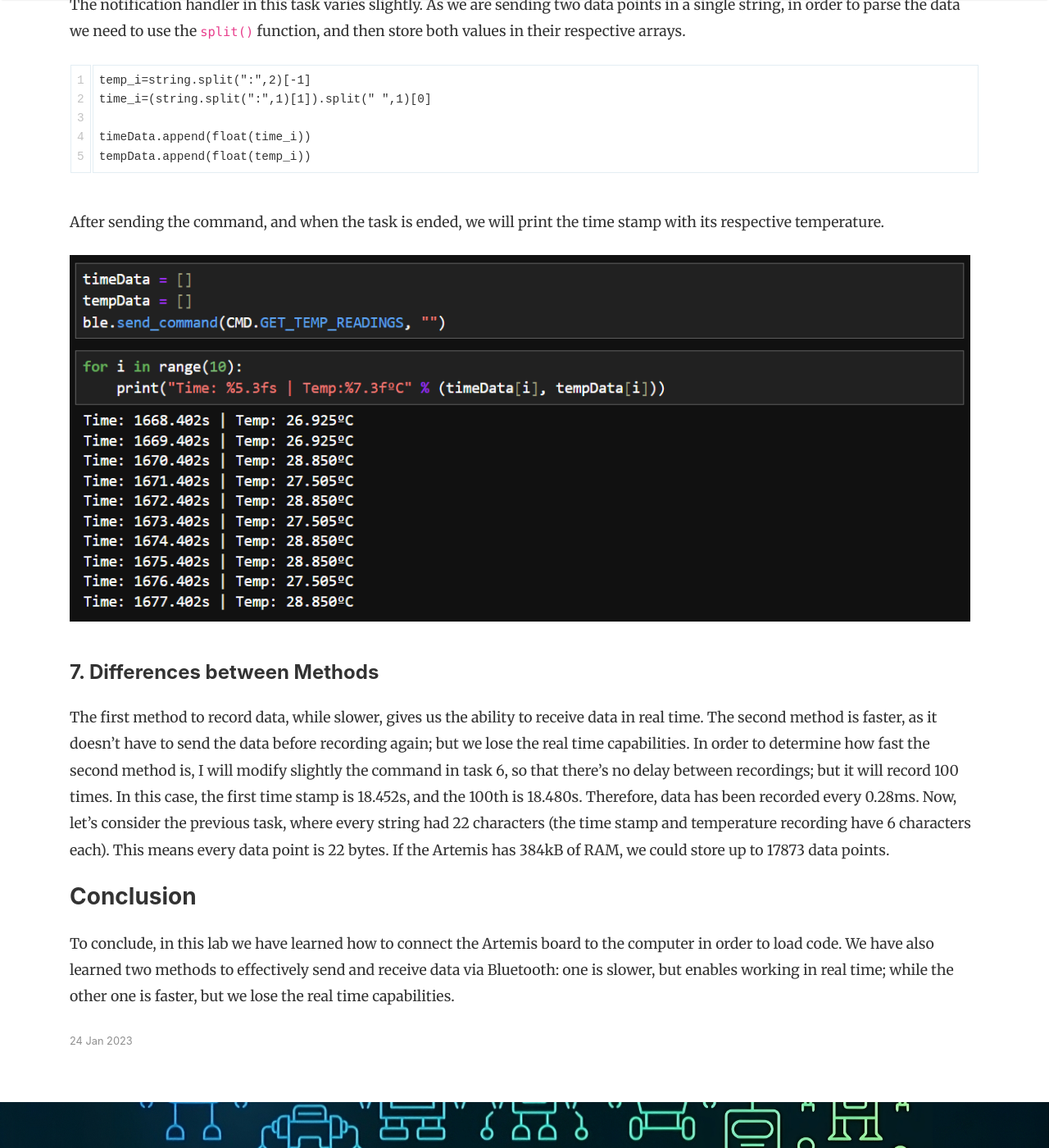
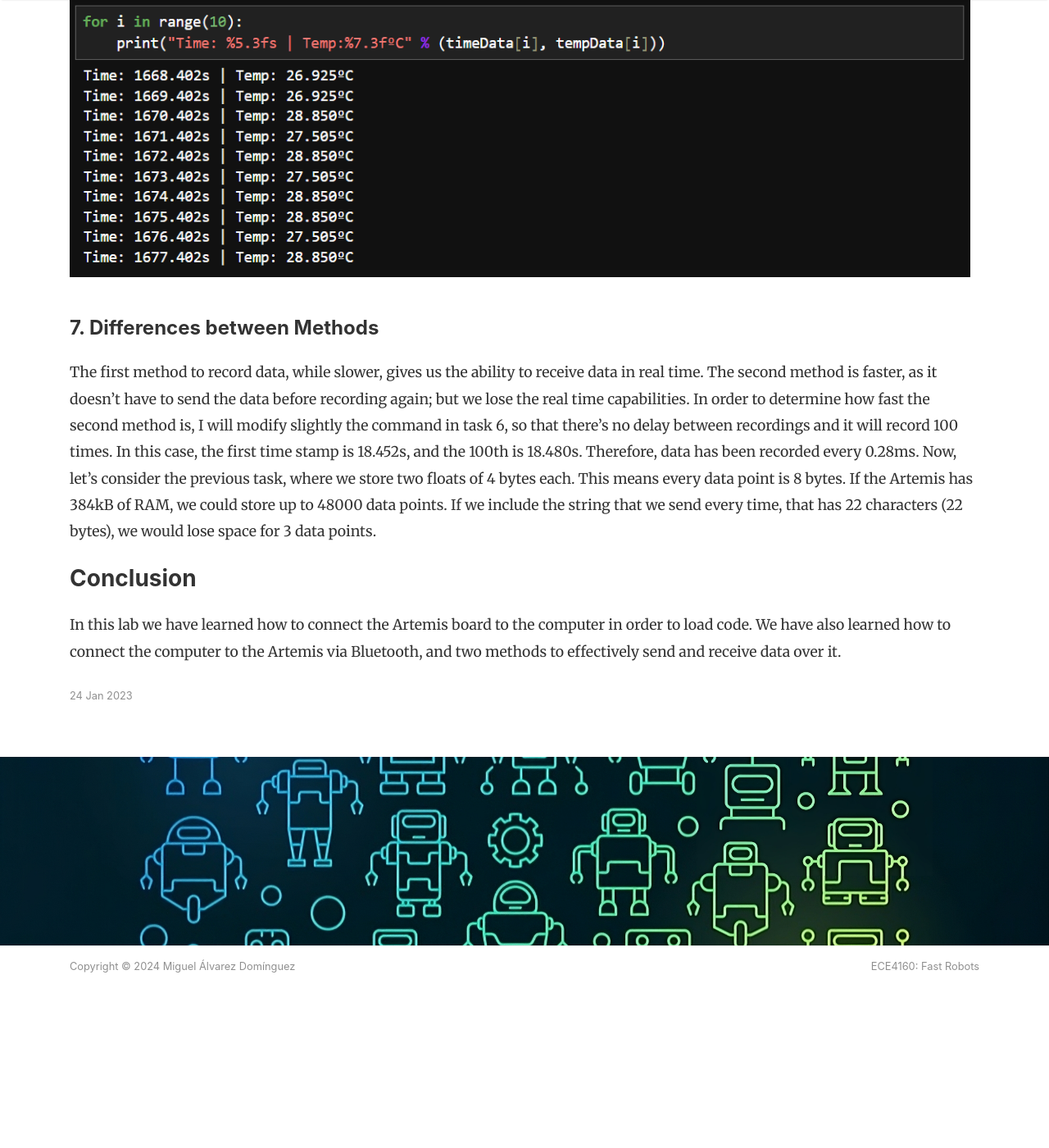
Before and after one commit to miguelalvarezd/FastRobots, a Jekyll site: the page built from _posts/2023-01-24-lab-1.md, in a window 1280 px wide and 1400 px high, scrolled down 11368 px. Shown: the whole window at 82% size. Built offline with Jekyll 4.4.1, drawn with Linux system fonts in a browser that asks for light colours; nearby versions of some CDN libraries; comment, search, counter and statistics services are not loaded; after the commit the page ends 12583 px from its top, so only the background shows below that; some of the changed text lies outside the part shown.

Commit message:
Update 2023-01-24-lab-1.md

````diff
--- a/_posts/2023-01-24-lab-1.md
+++ b/_posts/2023-01-24-lab-1.md
@@ -20,10 +20,10 @@
 <img src="{{ site.baseurl }}/assets/images/lab1/arduino_ide.png" alt="Arduino IDE and Artemis board software.">
 
 ### Tasks
-After installing the necessary software, we will test different components of the board, with the code from different examples from the IDE.
+Now, we will test different components of the board, with examples from the IDE.
 
 #### 1. LED Blink
-The purpose of this first task is to learn how to connect the Artemis board to the computer. A blue LED will turn ON for 1 second, and then turn OFF for another seconds, as shown in the following video.
+The purpose of this task is to learn how to connect the Artemis board to the computer. A blue LED will turn ON for 1 second, and then turn OFF for another seconds.
 
 <iframe width="640" height="360" frameborder="0" allowfullscreen
 src="https://www.youtube.com/embed/DbYCCSf4rew">
@@ -31,21 +31,21 @@
 
 #### 2. Serial Input/Output
 
-This program tests the Serial Monitor. First, the Artemis board will display a count from 0 to 9. After that, the monitor will display everything that gets typed in.
+This program tests the Serial Monitor. The monitor will display everything that gets typed in.
 
 <iframe width="640" height="360" frameborder="0" allowfullscreen
 src="https://www.youtube.com/embed/7E5yPQlBA0Q">
 </iframe>
 
 #### 3. Analog reading - Temperature sensor
-This section tests the temperature sensor of the Artemis. When heat is applied to the chip, the temperature recorded increases, as can be seen on the second column of the results displayed in the serial monitor. The opposite happens when the chip is cooled.
+This section tests the temperature sensor of the Artemis. When heat is applied to the chip, the temperature recorded increases, as can be seen on the second column of the results. The opposite happens when the chip is cooled.
 
 <iframe width="640" height="360" frameborder="0" allowfullscreen
 src="https://www.youtube.com/embed/COTvo0-jLdQ">
 </iframe>
 
 #### 4. Microphone test
-Last but not least, the board can determine the frequency of the sound thanks to an integrated microphone. I used a <a href="https://www.youtube.com/watch?v=H-iCZElJ8m0" target="_blank">YouTube video</a> that sweeps across a wide range of frequencies. The Artemis board is able to determine frequencies from approximately 90Hz all the way up to 20kHz (the highest frequency of the video).
+The board can also determine the frequency of the sound thanks to a microphone. I used a <a href="https://www.youtube.com/watch?v=H-iCZElJ8m0" target="_blank">YouTube video</a> that sweeps across a wide range of frequencies. The Artemis board is able to determine frequencies from 90Hz  to 20kHz.
 
 <iframe width="640" height="360" frameborder="0" allowfullscreen
 src="https://www.youtube.com/embed/SNBroP2JBns">
@@ -53,13 +53,13 @@
 
 
 ### Conclusion
-After connecting the Artemis to the computer, testing various of its components, and ensuring that they work, we can proceed to the next part, where we will connect the Artemis to the computer via Bluetooth (BLE). With BLE we will be able to send commands and receive data from the Artemis wirelessly.
+After ensuring that everything works well, can proceed to the next part, where we will connect the Artemis to the computer via Bluetooth. With BLE we will be able to send commands and receive data from the Artemis wirelessly.
 
 ## PART 2
 
 ### Prelab
 
-The prelab for Part 2 consists of setting up the computer and the Artemis in order to be able to receive and send data through BLE, for which we will use Python with Jupyter notebooks. Additionally, we need to create a virtual environment for this project. Python can be installed from <a href="hhttps://www.python.org/downloads/" target="_blank">their website</a>.
+The prelab for Part 2 consists of setting up the computer and the Artemis in order to be able to receive and send data through BLE, for which we will use Python. Additionally, we need to create a virtual environment for this project. Python can be installed from <a href="hhttps://www.python.org/downloads/" target="_blank">their website</a>.
 After this process is finished, we need to set up the virtual environment:
 ```
 py -m pip install --user virtualenv
@@ -68,28 +68,28 @@
 ```
 py -m venv FastRobots_ble
 ```
-The virtual environment can be activated using the following command:
+The virtual environment can be activated using:
 ```
 source FastRobots_ble/bin/activate
 ```
-To desactivate it, we just need to run `deactivate`. With the virtual environment active, the last step is to install the necessary Python packages:
+To desactivate it, we just need to run `deactivate`. With the virtual environment active, we need to install the necessary Python packages:
 ```
 pip install numpy pyyaml colorama nest_asyncio bleak jupyterlab
 ```
-Whenever we want to run our code, we will first need to activate the virtual environment, and then start Jupyter notebooks by running:
+Whenever we want to run our code, we will first need to activate the virtual environment, and then start Jupyter by running:
 ```
 jupyter lab
 ```
 
 ### Configuration
 
-We need to configure a few parameters in order for the Artemis to communicate with our computer. First, the ArduinoBLE library should be installed (`Tools > Manage Libraries...`). This lab comes with a codebase, which contains all the code needed to perform this tasks. Its main files are `demo.ipynb`, wich contains the Python code that will run on the computer, and `ble_arduino.ino`, which will be executed in the Artemis.
+We need to configure a few parameters in order for the Artemis to communicate with our computer. The ArduinoBLE library should be installed (`Tools > Manage Libraries...`). This lab comes with a codebase, that contains all the code needed. Its main files are `demo.ipynb`, wich contains the Python code that will run on the computer, and `ble_arduino.ino`, which will be executed in the Artemis.
 
-When we first run `ble_arduino.ino`, the Serial Monitor will print its MAC address. This is the address the Artemis uses to communicate via Bluetooth. We need to change the MAC address included in the file `connection.yaml`, in the Python codebase, with the address displayed by the Artemis.
+When we run `ble_arduino.ino`, the Serial Monitor will print its MAC address. We need to change the MAC address included in the file `connection.yaml`, within the Python codebase, with the address displayed by the Artemis.
 
 <img src="{{ site.baseurl }}/assets/images/lab1/mac_address.png" alt="MAC address of my Artemis.">
 
-Additionally, we need to create a new UUID (identifiers that differentiate the data our Artemis sends from other boards) and replace the BLEService UUID value both in the `connection.yaml` file, as well as in the `ble_arduino.ino` file, so that they match. In order to create a new UUID we can run the following command:
+Additionally, we need to create a new UUID (identifiers that differentiate the data from our Artemis) and replace the BLEService UUID value both in the `connection.yaml` file, as well as in the `ble_arduino.ino` file. We can create a new UUID with the following command:
 ```
 from uuid import uuid4
 uuid4()
@@ -107,21 +107,20 @@
 
 ### Codebase
 
-Before getting into the Tasks, let's go through some basic functions of the Codebase that will be used later on.
+Before getting into the Tasks, let's go through some basic functions of the codebase that will be used later on.
 
 1. The Artemis has a unique MAC address, as well as an UUID, used to communicate with the computer.
-2. The data sent over Bluetooth are BLExCharacteristic. In general, we will use BLECStringCharacteristic, which sends and receives strings.
-3. The functions that we will use are included in the `ble.py` file. The most important ones are:
+2. The data sent over Bluetooth are BLExCharacteristics. In general, we will send and receive strings.
+3. The functions that we will use are included in the `ble.py` file. The most relevant are:
 - `connect()` and `disconnect()`, used to establish Bluetooth connection with the Artemis;
-- `send_command(cmd_type, data)`, used to send a command to the board. It needs the type of command, and it may need some data;
+- `send_command(cmd_type, data)`, used to send a command to the board. It needs a command, and some data;
 - `receive_string(uuid)`, used to receive a string from our board. We need to specify the UUID of the characteristic with the `uuid()` function;
-- `start_notify(uuid, notification_handler)`, used to activate notifications. It also needs a UUID, and a function that will be executed;
+- `start_notify(uuid, notification_handler)`, used to activate notifications. It also needs a UUID, and the function that will be executed;
 - `bytearray_to_string(byte_array)`, used to convert the data received into a string;
 - and `uuid()`, used to select the specific UUID, stored in `connection.yaml`.
-4. All the commands used have to be stored in `cmd_types.py`, with propper enumeration; as well as in `enum CommandTypes
-{}` in the `ble_arduino.ino` file.
+4. All the commands have to be stored in `cmd_types.py`, with propper enumeration; as well as in `enum CommandTypes {}` inside `ble_arduino.ino`.
 
-Now, let's run the code in `demo.ipynb` to make sure that everything works properly, and continue with the lab tasks.
+Now, let's run the code in `demo.ipynb` to make sure that everything works properly.
 
 <iframe width="640" height="360" frameborder="0" allowfullscreen
 src="https://www.youtube.com/embed/t2OiPGx1gzY">
@@ -130,17 +129,17 @@
 ### Tasks
 
 #### 1. ECHO command
-This first task is simple. We have to send an `ECHO` command to the Artemis and receive the string on the computer. This command is already included in the Artemis codebase, but we need to modify it. Now, whenever the board receives that command, it will send back a string that says `Robot says -> [the string sent to the board] :)`. It will also print this message on the Serial Monitor. In order to send commands and receive strings, we will use the functions already mentioned in point 3 of the Codebase. When sending the command, we include whatever text we want echoed in the `data` argument. We will then print the string:
+This first task is simple: send an `ECHO` command to the Artemis and receive the string on the computer. This command is already included in the Artemis codebase, but we need to modify it. Now, whenever the board receives that command, it will send back a string that says `Robot says -> [the string sent to the board] :)`. It will also print this message on the Serial Monitor. When sending the command, we include whatever text we want echoed in the `data` argument. We will then print the string:
 
 <img src="{{ site.baseurl }}/assets/images/lab1/echo.png" alt="connection.yaml file.">
 
 #### 2. GET_TIME_MILLIS command
-The next task involves creating a new command, `GET_TIME_MILLIS`, that will obtain the time from the Artemis, and send back a string with the format `T:[time]`. The time in the Artemis can be obtained with `millis()`. For simplicity, I defined the time as `(float)millis()`, and divided it by 1000, in order to obtain seconds. This command doesn't need any additional input, so the argument `data` is empty.
+The next task involves creating a new command, `GET_TIME_MILLIS`, that will obtain the time from the Artemis, and send back a string with the format `T:[time]`. The time in the Artemis can be obtained with `millis()`. I divided the time by 1000 in order to obtain seconds. This command doesn't need any additional input, so the argument `data` is empty.
 
 <img src="{{ site.baseurl }}/assets/images/lab1/get_time_millis.png" alt="connection.yaml file.">
 
 #### 3. Notification Handler
-This task involves creating a notification handler. This is a function that gets executed every time the Artemis sends a message, without the need to explicitly run the command `receive_string(uuid)`. To set it up , we need to define a function that will be executed (in this case, `notification_handler_3`), and then call the function `start_notify` to activate notifications. The `notification_handler_3` function must receive the UUID and the byte array as arguments; while the `start_notify` function needs the UUID and the notification handler function. The former will convert the byte array sent by the Artemis into a string, and then extract the time as a float. Both the string and the time will be stored as global variables in case I later want to work with them.
+This task involves creating a notification handler. This is a function that gets executed every time the Artemis sends a message, without the need to explicitly run the command `receive_string(uuid)`. To set it up, we need to define a function that will be executed (`notification_handler_3`), and then call the function `start_notify` to activate notifications. The `notification_handler_3` function must receive the UUID and the byte array as arguments; while `start_notify` needs the UUID and the notification handler function. The former will convert the byte array sent by the Artemis into a string, and then extract the time as a float. Both the string and the time will be stored as global variables in case I later want to work with them.
 ```
 def notification_handler_3(uuid, byte_array):
     global string
@@ -154,14 +153,14 @@
     ble.stop_notify(ble.uuid['RX_STRING'])
 ble.start_notify(ble.uuid['RX_STRING'], notification_handler_3)
 ```
-Note that I have added some code before calling the `start_notify` function. Its purpose is to stop notifications previously started.This way, I can write different notification handlers for the different tasks, without the need to restart the board or the kernell, and so that they don't overlap one another. After starting the notification, whenever I send the command `GET_TIME_MILLIS`, the computer will receive it and print it without the need to run `receive_string(uuid)`.
+Note that I have added some code before calling the `start_notify` function. Its purpose is to stop notifications previously started. After starting the notification, whenever I send the command `GET_TIME_MILLIS`, the computer will receive it and print it without the need to run `receive_string(uuid)`.
 
 <iframe width="640" height="360" frameborder="0" allowfullscreen
 src="https://www.youtube.com/embed/1Dq7ZQB-td8">
 </iframe>
 
 #### 4. GET_TIME_MILLIS_LOOP command
-For this task, we have to create a loop that collects the time and sends it to the computer for a few seconds. I will create a new command, `GET_TIME_MILLIS_LOOP`, that will collect the time and send it to the computer repeatedly, during 5 seconds. The command will include the following structure:
+For this task, we have to create a loop that collects the time and sends it to the computer for a few seconds. I will create a new command, `GET_TIME_MILLIS_LOOP`, that will collect the time and send it to the computer repeatedly, during 5 seconds.
 ```
 int time_init = millis();
 while((millis() - time_init) < 5000){
@@ -172,14 +171,14 @@
 ```
 time_stamps.append(float(string[2:]))
 ```
-Before sending the command, I will empty the list; and, after the command is sent, all the time stamps will be stored in the list. When the job is done, I will print the number of time stamps inside the list with `len(time_stamps)`.
+After the command is sent, all the time stamps will be stored in a list. When the job is done, I will print the number of time stamps inside the list with `len(time_stamps)`.
 
 <img src="{{ site.baseurl }}/assets/images/lab1/loop.png" alt="connection.yaml file.">
 
 In my case, the board sent 341 messages in 5 seconds. Each message was a string of 8 characters; which means each string is 64 bits. Therefore, the data transfer rate is (21824 bits / 5 seconds) = 4365 bits/s.
 
 #### 5. SEND_TIME_DATA command
-This time, instead of collecting a data point and sending it right away, we will collect all the data points, store them in an array, and then loop through the array to send all those values. For this example I will collect 10 data points (`#define N 10`). The code for this new command, `SEND_TIME_DATA`, will have the following structure:
+This time, we will collect all the data points, store them in an array, and then loop through the array to send all those values. For this example I will collect 10 data points (`#define N 10`). The code for this new command, `SEND_TIME_DATA`, will have the following structure:
 ```
 for(int i=0; i<N; i++){
     /*Store time in an array*/
@@ -189,7 +188,7 @@
     /*Send each value of the array as a string*/
 }
 ```
-The notification handler is similar to the previous one: all the data received is stored into a list. However, this time I will print the whole list when the task is ended. Note that all the data points are 500ms apart. That is due to a delay added in the code, because otherwise the Artemis will be quite fast and collect the same time into various data points.
+The notification handler is the same as the previous task. However, this time I will print the whole list when the task is ended. Note that all the data points are 500ms apart. That is due to a delay added in the code, because otherwise the Artemis will be very fast recording time data.
 
 <img src="{{ site.baseurl }}/assets/images/lab1/send_data.png" alt="connection.yaml file.">
 
@@ -213,13 +212,13 @@
 timeData.append(float(time_i))
 tempData.append(float(temp_i))
 ```
-After sending the command, and when the task is ended, we will print the time stamp with its respective temperature.
+After running the command, we will print the time stamp with its respective temperature.
 
 <img src="{{ site.baseurl }}/assets/images/lab1/temp.png" alt="connection.yaml file.">
 
 #### 7. Differences between Methods
-The first method to record data, while slower, gives us the ability to receive data in real time. The second method is faster, as it doesn't have to send the data before recording again; but we lose the real time capabilities. In order to determine how fast the second method is, I will modify slightly the command in task 6, so that there's no delay between recordings; but it will record 100 times. In this case, the first time stamp is 18.452s, and the 100th is 18.480s. Therefore, data has been recorded every 0.28ms. Now, let's consider the previous task, where every string had 22 characters (the time stamp and temperature recording have 6 characters each). This means every data point is 22 bytes. If the Artemis has 384kB of RAM, we could store up to 17873 data points.
+The first method to record data, while slower, gives us the ability to receive data in real time. The second method is faster, as it doesn't have to send the data before recording again; but we lose the real time capabilities. In order to determine how fast the second method is, I will modify slightly the command in task 6, so that there's no delay between recordings and it will record 100 times. In this case, the first time stamp is 18.452s, and the 100th is 18.480s. Therefore, data has been recorded every 0.28ms. Now, let's consider the previous task, where we store two floats of 4 bytes each. This means every data point is 8 bytes. If the Artemis has 384kB of RAM, we could store up to 48000 data points. If we include the string that we send every time, that has 22 characters (22 bytes), we would lose space for 3 data points.
 
 ### Conclusion
 
-To conclude, in this lab we have learned how to connect the Artemis board to the computer in order to load code. We have also learned two methods to effectively send and receive data via Bluetooth: one is slower, but enables working in real time; while the other one is faster, but we lose the real time capabilities.
+In this lab we have learned how to connect the Artemis board to the computer in order to load code. We have also learned how to connect the computer to the Artemis via Bluetooth, and two methods to effectively send and receive data over it.
````
Also changed, not shown: other parts of _posts/2023-01-24-lab-1.md (+1 -1 lines).
